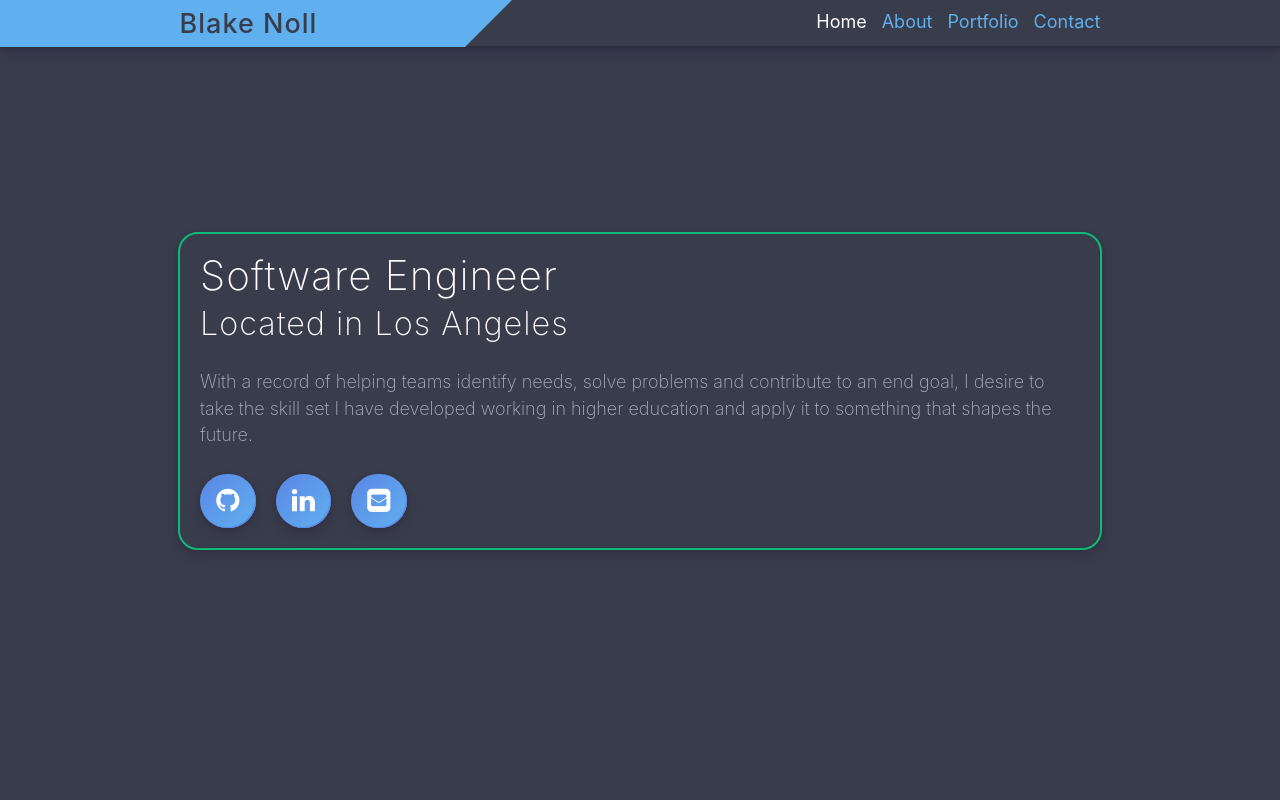
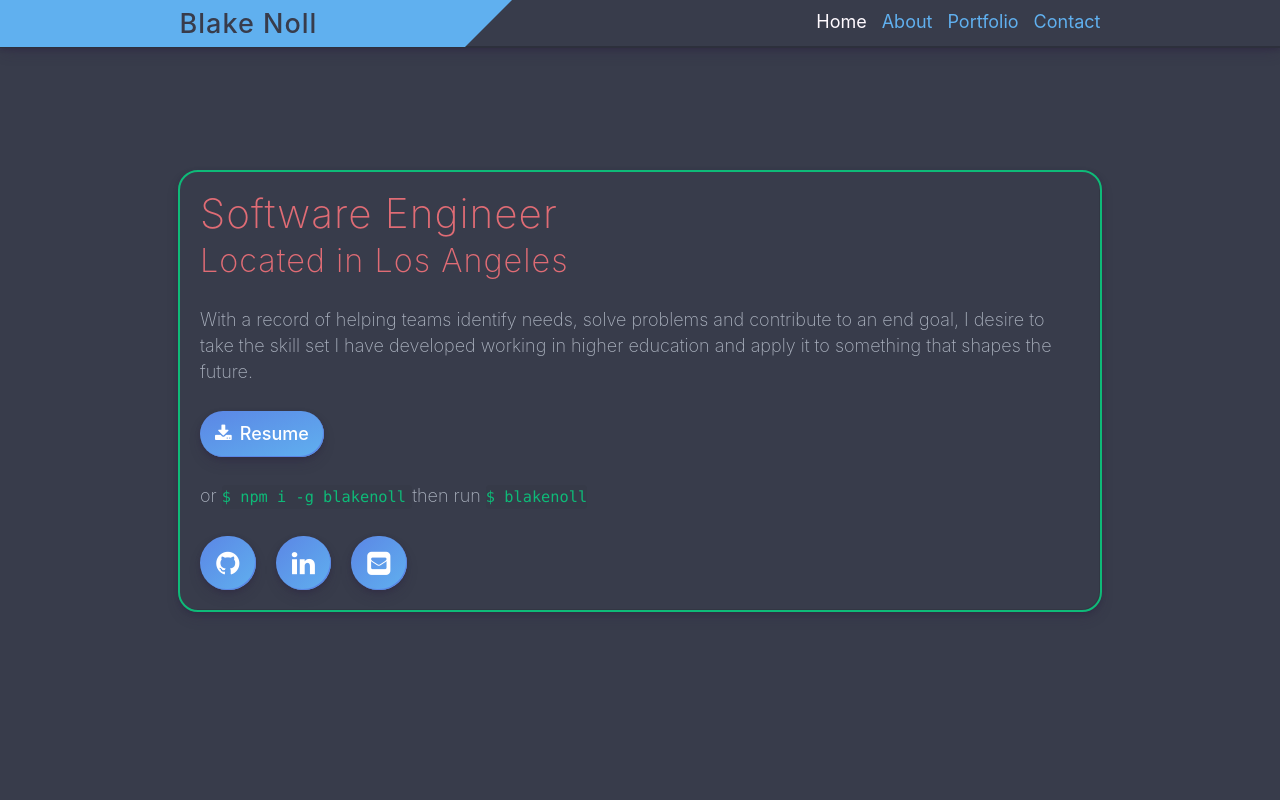
Before and after one commit to blakenoll/personal-website, a Gatsby site: page / in a window 1280 px wide. Shown: the top 800 px of the page. Built offline with nearby package versions, Linux system fonts and the light colour scheme; Gatsby itself is replaced by a stand-in of ours.

Commit message:
color changes

```diff
--- /dev/null
+++ b/src/components/home.js
@@ -0,0 +1,52 @@
+import React from 'react'
+import styled from 'styled-components'
+import ResumeButton from './resumeButton'
+import { Container, Row, Column, SocialButton } from '../components/styles'
+
+const Home = ({ className }) => (
+  <Container className={className}>
+    <Row mobile>
+      <Column flex="1">
+        <h1>
+          Software Engineer
+          <br />
+          <small>Located in Los Angeles</small>
+        </h1>
+        <p>
+          With a record of helping teams identify needs, solve problems and
+          contribute to an end goal, I desire to take the skill set I have
+          developed working in higher education and apply it to something that
+          shapes the future.
+        </p>
+        <ResumeButton />
+        <SocialButton href="https://github.com/blakenoll" alt="github">
+          <i className="fa fa-github" />
+        </SocialButton>
+        <SocialButton
+          href="https://www.linkedin.com/in/blake-noll"
+          alt="linkedin"
+        >
+          <i className="fa fa-linkedin" />
+        </SocialButton>
+        <SocialButton href="mailto:nollblake@gmail.com" alt="email">
+          <i className="fa fa-envelope-square" />
+        </SocialButton>
+      </Column>
+    </Row>
+  </Container>
+)
+
+const StyledHome = styled(Home)`
+  ${Column} {
+    padding: 20px;
+    border-radius: 20px;
+    border: 2px solid var(--green);
+    box-shadow: 0 7px 14px -3px rgba(45, 35, 66, 0.3),
+      0 2px 4px 0 rgba(45, 35, 66, 0.4), inset -1px -1px 0 0 rgba(0, 0, 0, 0.1);
+  }
+  h1 {
+    color: var(--red);
+  }
+`
+
+export default StyledHome
--- a/src/components/portfolio.js
+++ b/src/components/portfolio.js
@@ -71,9 +71,7 @@ const StyledPortfolio = styled(Portfolio)`
   /* background by SVGBackgrounds.com */
   padding: 3rem 0;
   h1 {
-    color: var(--white);
-    font-weight: 200;
-    letter-spacing: 1px;
+    color: var(--red);
     text-align: center;
   }
 `
--- /dev/null
+++ b/src/components/resumeButton.js
@@ -0,0 +1,27 @@
+import React from 'react'
+import styled from 'styled-components'
+import { Button } from './styles'
+import resume from '../pdfs/NollBlakeResume.pdf'
+
+const ResumeButton = ({ className }) => (
+  <div className={className}>
+    <Button href={resume} className={className}>
+      <i className="fa fa-download" />
+      <span>Resume</span>
+    </Button>
+    <p>
+      or <code>$ npm i -g blakenoll</code> then run <code>$ blakenoll</code>
+    </p>
+  </div>
+)
+
+const StyledResumeButton = styled(ResumeButton)`
+  ${Button} {
+    margin: 0px 0px 1.45rem 0px;
+    display: inline-block;
+  }
+  code {
+    color: var(--green);
+  }
+`
+export default StyledResumeButton
--- a/src/components/styles.js
+++ b/src/components/styles.js
@@ -10,6 +10,7 @@ export const Globalstyle = createGlobalStyle`
     --medium-turquoise: #36d1dc;
     --yellow: #E6C17A;
     --green: #0eba78;
+    --red: #E06C75
     --p-color: #ABB2BF;
     --old-blue: #30bced;
     --old-jet: #303036
@@ -119,6 +120,10 @@ export const Button = styled.a`
       var(--united-nations-blue)
     );
   }
+
+  span {
+    margin-left: 8px;
+  }
 `
 
 export const SocialButton = styled.a`
--- a/src/pages/about.js
+++ b/src/pages/about.js
@@ -1,10 +1,13 @@
 import React from 'react'
 import Layout from '../components/layout'
 import About from '../components/about'
+import { HeroImage } from '../components/styles'
 
 const AboutPage = () => (
   <Layout>
-    <About />
+    <HeroImage>
+      <About />
+    </HeroImage>
   </Layout>
 )
 
--- a/src/pages/index.js
+++ b/src/pages/index.js
@@ -1,54 +1,12 @@
 import React from 'react'
-import {
-  Container,
-  Row,
-  Column,
-  HeroImage,
-  SocialButton,
-} from '../components/styles'
 import Layout from '../components/layout'
+import { HeroImage } from '../components/styles'
+import Home from '../components/home'
 
 const IndexPage = () => (
   <Layout>
     <HeroImage>
-      <Container>
-        <Row mobile>
-          <Column
-            flex="1"
-            style={{
-              padding: '20px',
-              borderRadius: '20px',
-              border: '2px solid #0EBA78',
-              boxShadow:
-                '0 7px 14px -3px rgba(45,35,66,0.3), 0 2px 4px 0 rgba(45,35,66,0.4), inset -1px -1px 0 0 rgba(0,0,0,0.1)',
-            }}
-          >
-            <h1>
-              Software Engineer
-              <br />
-              <small>Located in Los Angeles</small>
-            </h1>
-            <p>
-              With a record of helping teams identify needs, solve problems and
-              contribute to an end goal, I desire to take the skill set I have
-              developed working in higher education and apply it to something
-              that shapes the future.
-            </p>
-            <SocialButton href="https://github.com/blakenoll" alt="github">
-              <i className="fa fa-github" />
-            </SocialButton>
-            <SocialButton
-              href="https://www.linkedin.com/in/blake-noll"
-              alt="linkedin"
-            >
-              <i className="fa fa-linkedin" />
-            </SocialButton>
-            <SocialButton href="mailto:nollblake@gmail.com" alt="email">
-              <i className="fa fa-envelope-square" />
-            </SocialButton>
-          </Column>
-        </Row>
-      </Container>
+      <Home />
     </HeroImage>
   </Layout>
 )
--- a/src/pages/portfolio.js
+++ b/src/pages/portfolio.js
@@ -1,10 +1,13 @@
 import React from 'react'
 import Layout from '../components/layout'
 import Portfolio from '../components/portfolio'
+import { HeroImage } from '../components/styles'
 
 const PortfolioPage = () => (
   <Layout>
-    <Portfolio />
+    <HeroImage>
+      <Portfolio />
+    </HeroImage>
   </Layout>
 )
 
```
Also changed, not shown: src/components/about.js (+8 -5 lines).
